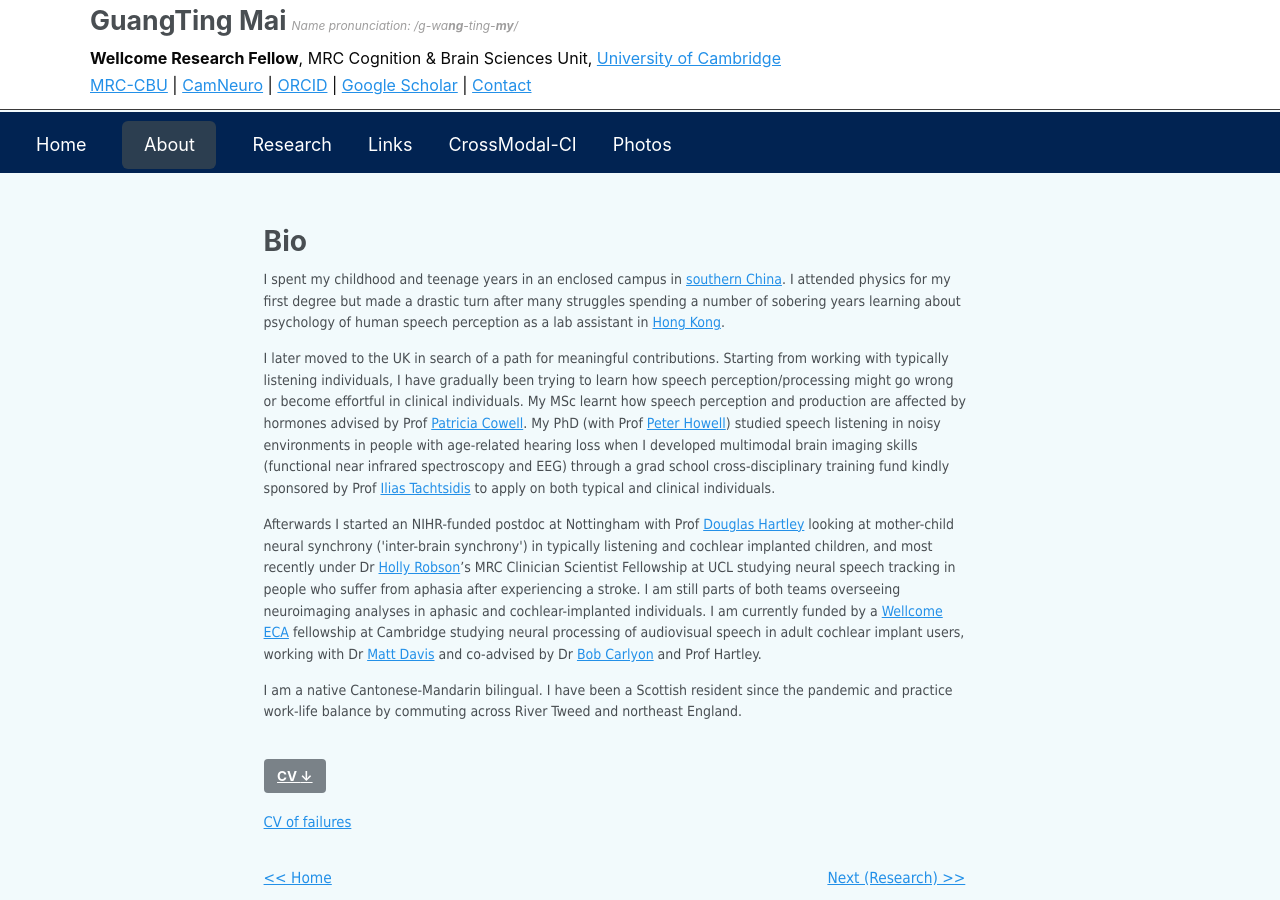
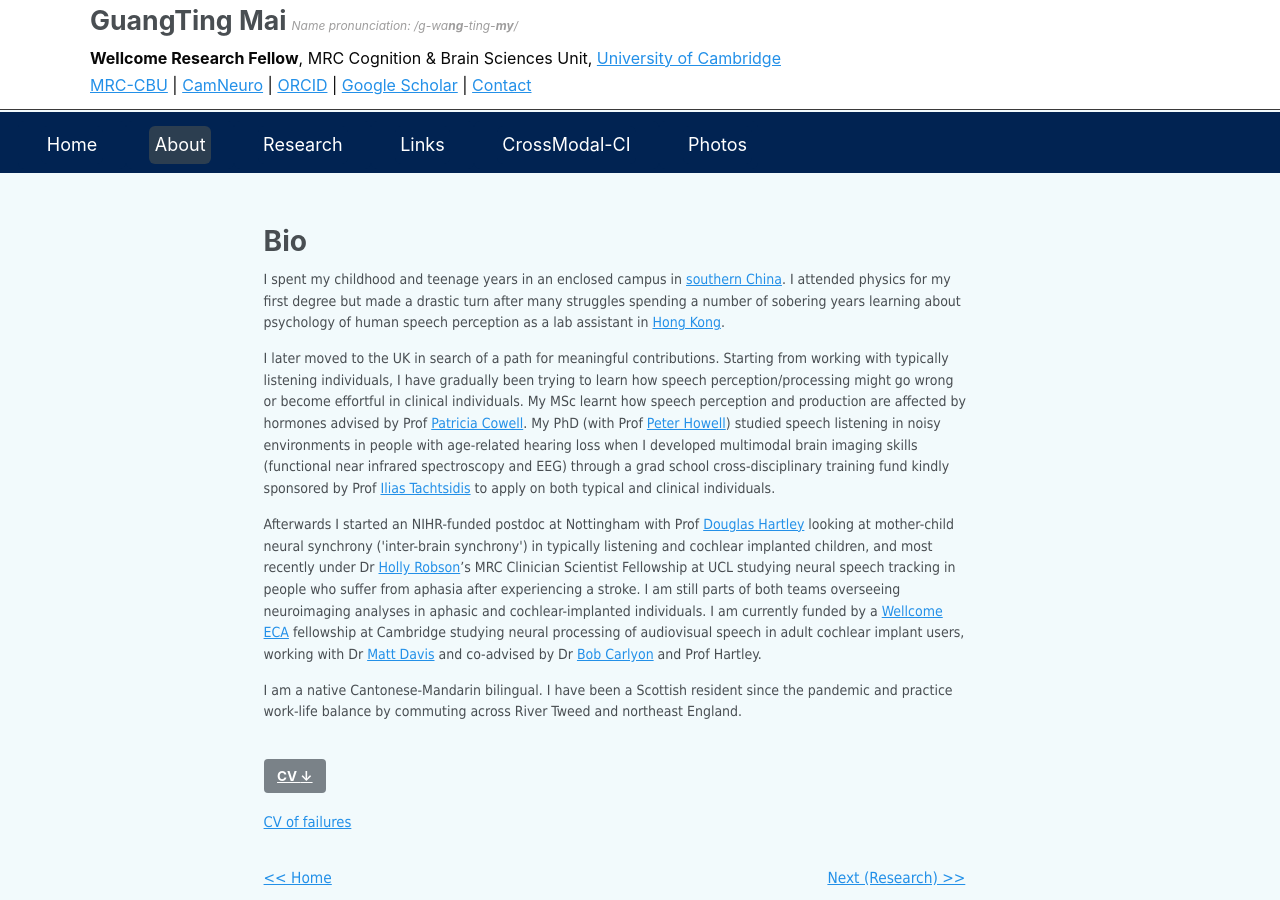
Before and after one commit to guangtingmai/guangtingmai.github.io, a Jekyll site: the page built from _pages/bio.html, in a window 1280 px wide and 900 px high. Built offline with Jekyll 4.4.1, drawn with Linux system fonts in a browser that asks for light colours.

Commit message:
Update custom.scss

```diff
--- a/_sass/custom.scss
+++ b/_sass/custom.scss
@@ -129,11 +129,11 @@ div.navigation-row span {
 .masthead__menu-item {
   position: sticky;      /* enable positional adjustment */
   text-align: left !important; /* align text left */
+  padding: 0.3rem 0.3rem !important;
+  border-radius: 6px !important;
 }
 .masthead__menu-item.active > a {
   background-color: #2c3e50 !important;
-  padding: 0.6rem 1.2rem !important;
-  border-radius: 6px !important;
 }
 .masthead {
   position: static !important;
```
